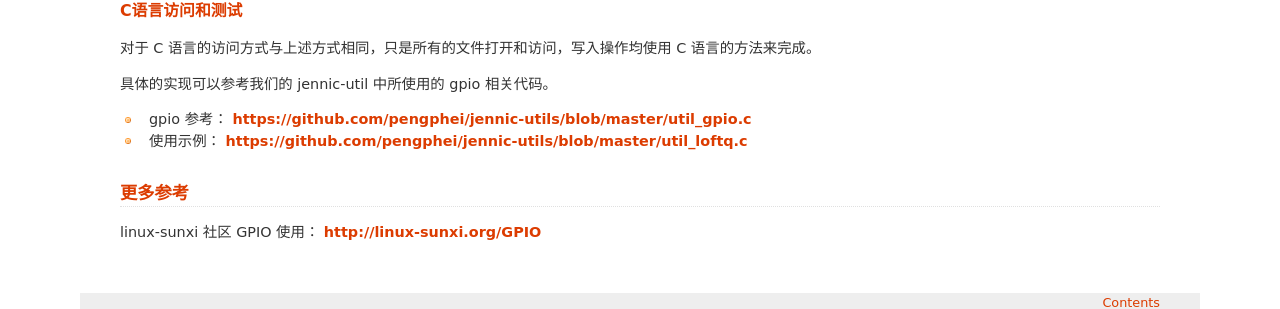
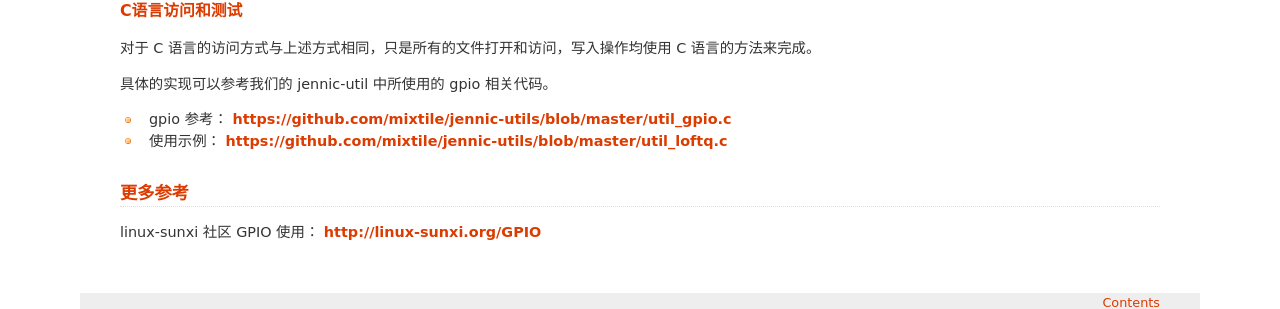
Before and after one commit to mixtile/mixtile-sphinx, a Sphinx documentation site: the page built from source/zh/zh-gpio-guide.rst, in a window 1280 px wide and 900 px high, scrolled down 5021 px. Shown: the part 542-851 px from the top of the window. Built offline with Sphinx 7.4.7, drawn with Linux system fonts in a browser that asks for light colours; formulas are drawn with MathJax 3; some of the changed lines change nothing that is shown.

Commit message:
update gpio guide

```diff
--- a/source/zh/zh-gpio-guide.rst
+++ b/source/zh/zh-gpio-guide.rst
@@ -246,8 +246,8 @@ C语言访问和测试
 
 具体的实现可以参考我们的 jennic-util 中所使用的 gpio 相关代码。
 
-* gpio 参考： https://github.com/pengphei/jennic-utils/blob/master/util_gpio.c
-* 使用示例： https://github.com/pengphei/jennic-utils/blob/master/util_loftq.c
+* gpio 参考： https://github.com/mixtile/jennic-utils/blob/master/util_gpio.c
+* 使用示例： https://github.com/mixtile/jennic-utils/blob/master/util_loftq.c
 
 更多参考
 --------------------------------------------------------------
```
